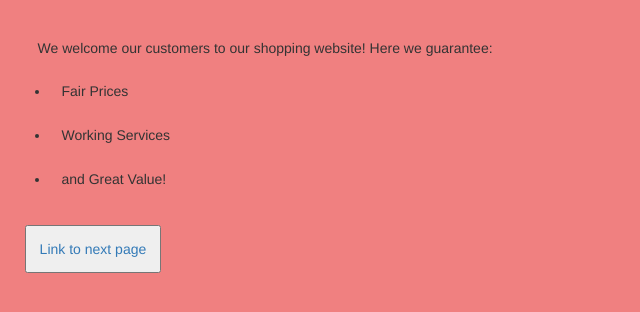
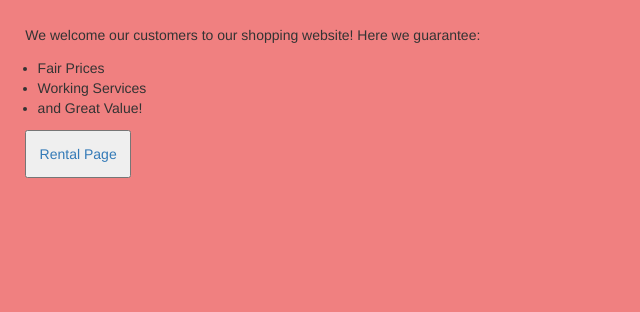
Before and after one commit to JSBCCA/web_rental, a plain HTML site: page index.html in a window 1280 px wide. Shown: the whole page, without its empty margins (0-640 px from the left). Drawn offline with Linux system fonts and the light colour scheme.

Commit message:
Changed text and padding.

```diff
--- a/index.html
+++ b/index.html
@@ -1,20 +1,20 @@
 <!DOCTYPE html>
-<html>
+<html class="padd">
     <head>
         <link href="bootstrap/css/bootstrap.min.css" rel="stylesheet">
         <link href="mainpage.css" rel="stylesheet">
         <title>Main Page</title>
     </head>
-    <body>
+    <body class="padd">
         <div>
             We welcome our customers to our shopping website! Here we guarantee:
-            <ul class="no_marg">
+            <ul class="no_marg padd">
                 <li>Fair Prices</li>
                 <li>Working Services</li>
                 <li>and Great Value!</li>
             </ul>
         </div>
-            <a href="rent.html" class="no_padd"><button>Link to next page</button></a>
+            <a href="rent.html"><button class="padd">Rental Page</button></a>
         <script src="jquery.js"></script>
         <script src="bootstrap/js/bootstrap.min.js"></script>
     </body>
--- a/mainpage.css
+++ b/mainpage.css
@@ -1,9 +1,8 @@
-* {
-    /*outline-color: black;
+/** {
+    outline-color: black;
     outline-width: thin;
-    outline-style: solid;*/
-    padding: 1%;
-}
+    outline-style: solid;
+}*/
 
 body {
     background-color: lightcoral;
@@ -13,6 +12,10 @@ body {
     margin: 0;
 }
 
+.padd {
+    padding: 1%;
+}
+
 .no_padd {
     padding: 0;
 }
```
